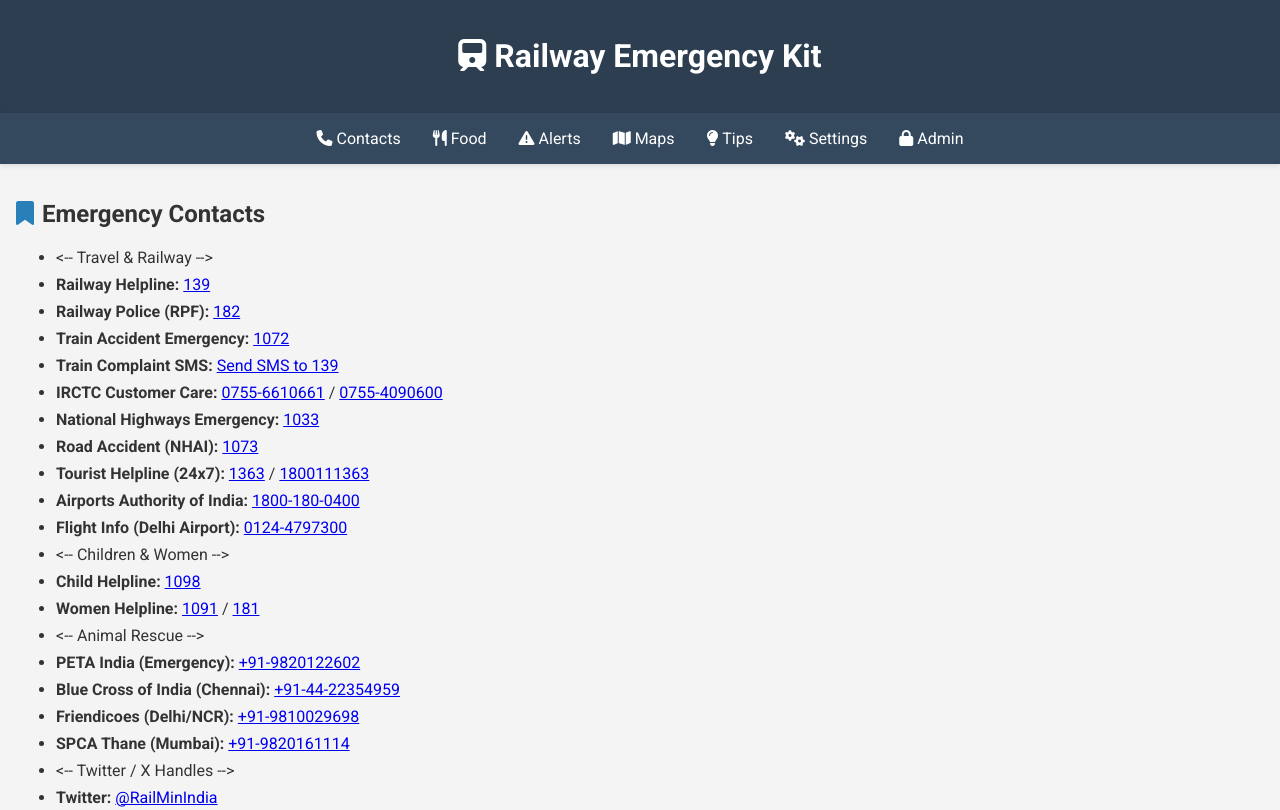
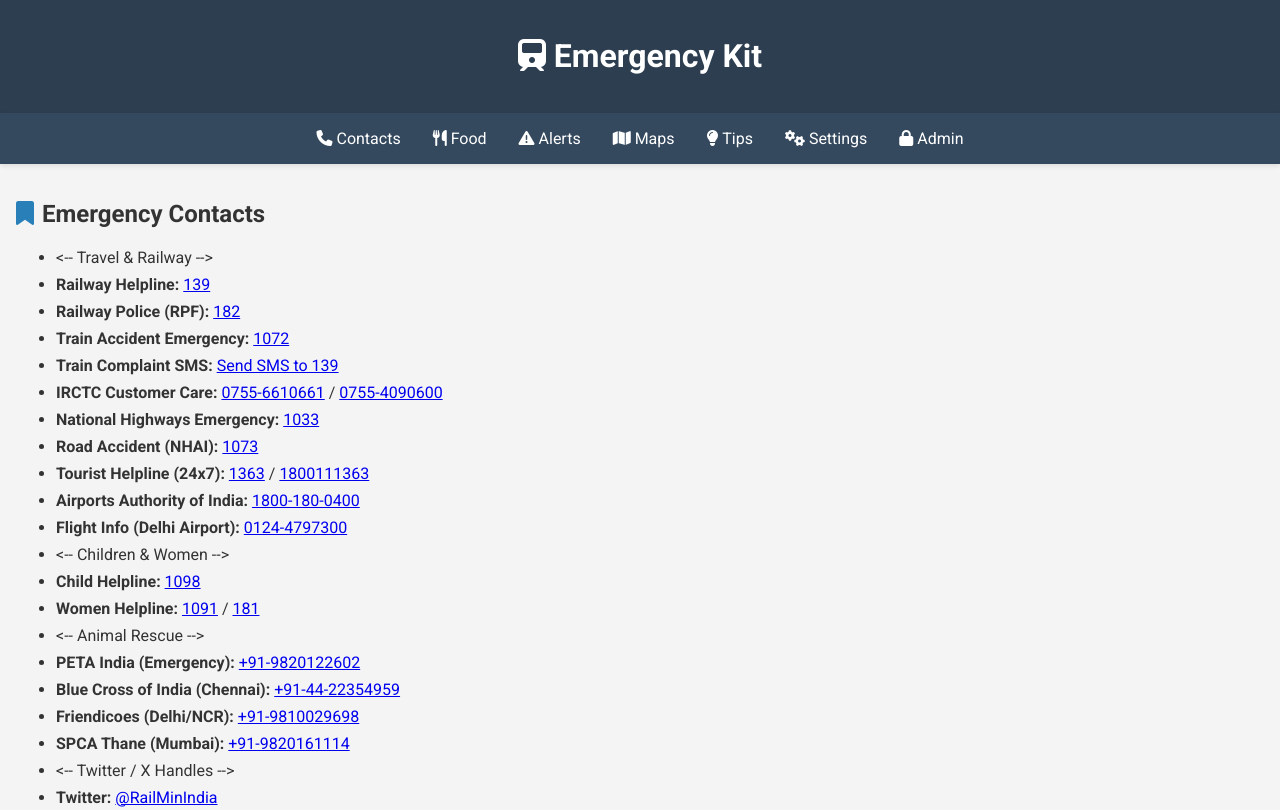
Before and after one commit to nimbogames/travel-kit-online, a plain HTML site: page index.html in a window 1280 px wide. Shown: the top 810 px of the page. Drawn offline with Linux system fonts and the light colour scheme.

Commit message:
Update index.html

```diff
--- a/index.html
+++ b/index.html
@@ -3,7 +3,7 @@
 <head>
   <meta charset="UTF-8" />
   <meta name="viewport" content="width=device-width, initial-scale=1.0" />
-  <title>Railway Emergency Kit</title>
+  <title>Emergency Kit</title>
   <link rel="manifest" href="manifest.json">
   <meta name="theme-color" content="#111827" />
   <link rel="apple-touch-icon" href="icon-192.png">
@@ -107,7 +107,7 @@
 </head>
 <body>
   <header>
-    <h1><i class="fas fa-train"></i> Railway Emergency Kit</h1>
+    <h1><i class="fas fa-train"></i> Emergency Kit</h1>
   </header>
 
   <nav>
```
